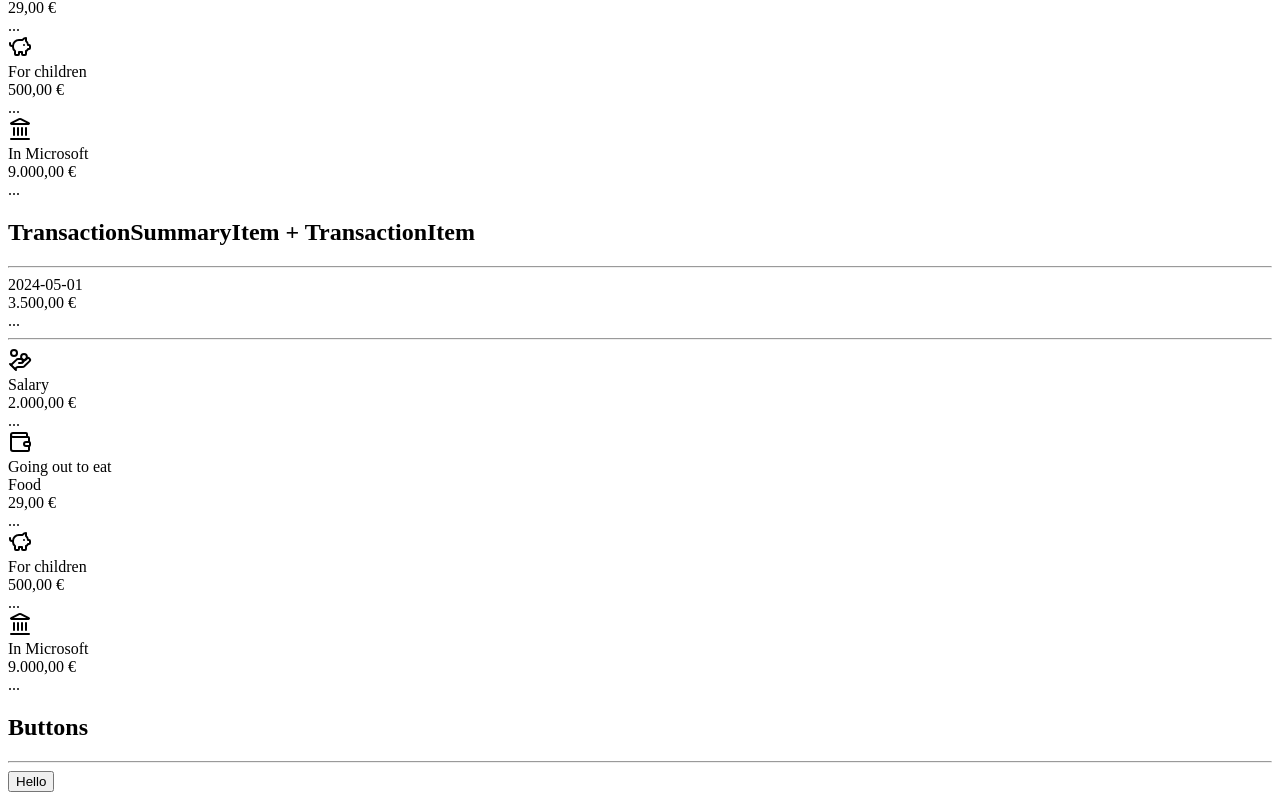
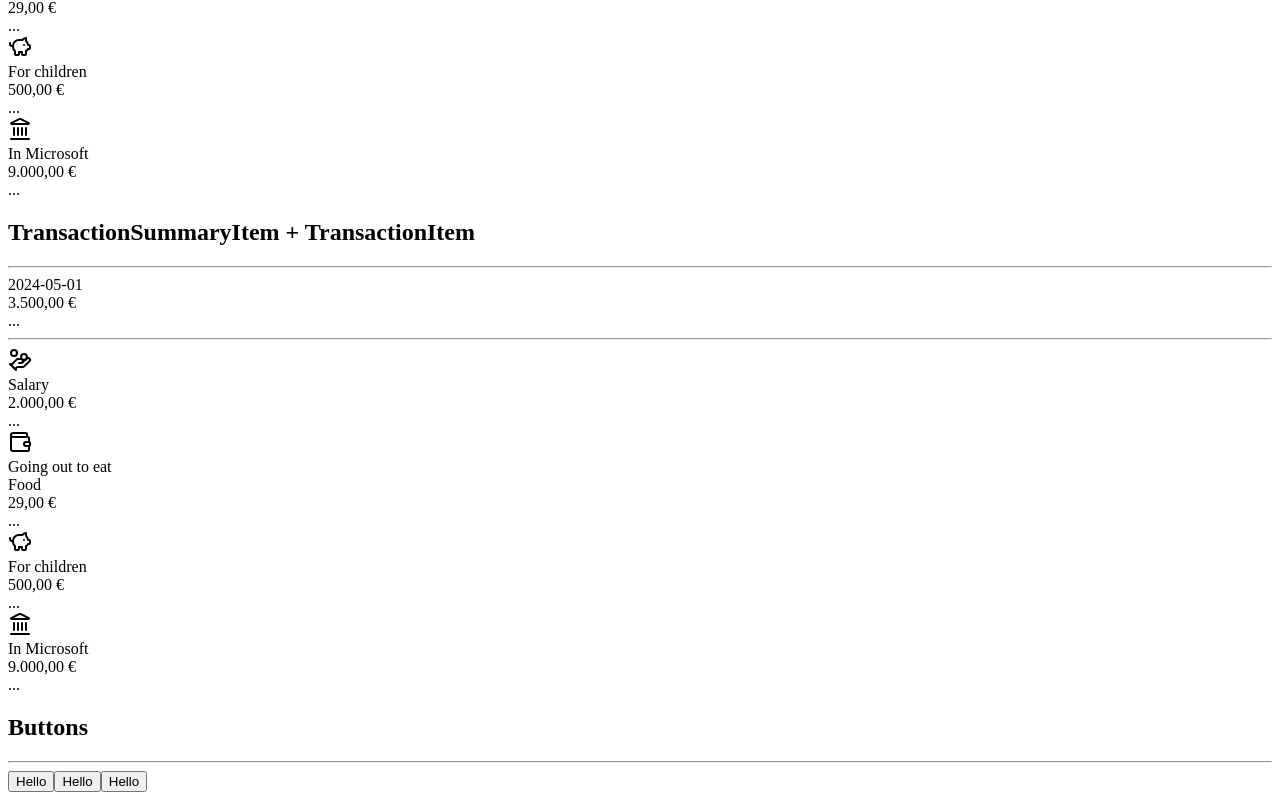
Before and after one commit to fabioi/next-js-finance-app-example, a Next.js app: page /playground in a window 1280 px wide. Shown: the part 747-1547 px from the top of the page. Built offline with nearby package versions, Linux system fonts and the light colour scheme.

Commit message:
Add outline and ghost button variants
- Expanded the `Button` component with new `outline` and `ghost` variants, supporting hover effects and dark mode styles.
- Updated the Playground Page to demonstrate the new button variants for testing and visualization.

```diff
--- a/app/playground/page.js
+++ b/app/playground/page.js
@@ -5,7 +5,7 @@ import TransactionSummaryItem from '@/components/transaction-summary-item';
 import Button from "@/components/button";
 
 export default function Page() {
-    return (<main className="space-y-8">
+    return (<main className="space-y-8 mb-44">
             <h1 className="text-4xl mt-8">Playground</h1>
 
             <div>
@@ -54,6 +54,9 @@ export default function Page() {
                 <hr className="mb-4 border-gray-200 dark:border-gray-800"/>
                 <div className="space-x-4">
                     <Button> Hello </Button>
+                    <Button variant="outline"> Hello </Button>
+                    <Button variant="ghost"> Hello </Button>
+
                 </div>
             </div>
         </main>)
--- a/components/button.js
+++ b/components/button.js
@@ -8,6 +8,9 @@ export default function Button(props) {
 
     const variants = {
         default: 'bg-black text-white dark:bg-white dark:text-black rounded-md hover:bg-gray-700 dark:hover:bg-gray-200',
+        outline: 'border border-gray-300 dark:boder-gray-500 rounded-md hover:bg-gray-300 dark:hover:bg-gray-500',
+        ghost: 'rounded-md bg-white hover:bg-grey-300 dark:bg-black dark:hover:bg-gray-500',
+
     };
     const sizes = {
         base: 'text-base px-4 py-2',
```
Also changed, not shown: 1 other file (tests, documents, lock files or other folders).
